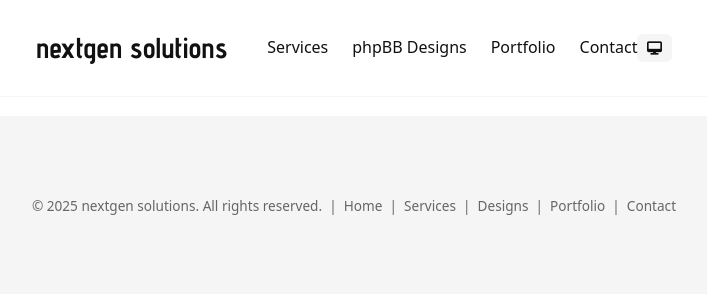
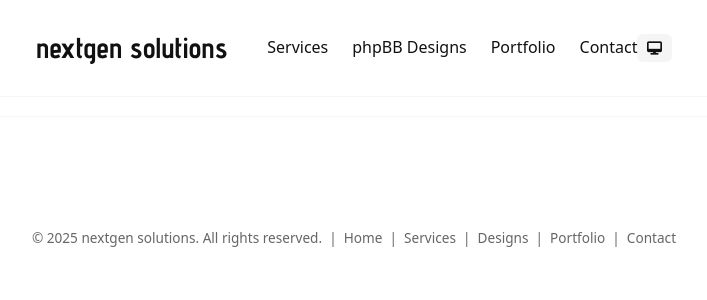
Before and after one commit to nextgen-solutions-gt/nextgen-solutions-gt.github.io, a Jekyll site: the page built from projects/projects.html, in a window 1280 px wide. Shown: the top 300 px of the page, without its empty margins (286-993 px from the left). Built offline with Jekyll 4.4.1, drawn with Linux system fonts in a browser that asks for light colours.

Commit message:
Remove background and increase top padding

```diff
--- a/assets/css/style.css
+++ b/assets/css/style.css
@@ -459,11 +459,10 @@ h1 {
 }
 
 .site-footer {
-  background: var(--card);
   color: var(--muted);
   font-size: 0.85rem;
   text-align: center;
-  padding: 1rem 1rem;
+  padding: 3rem 1rem;
   border-top: 1px solid var(--border);
 }
 
```
